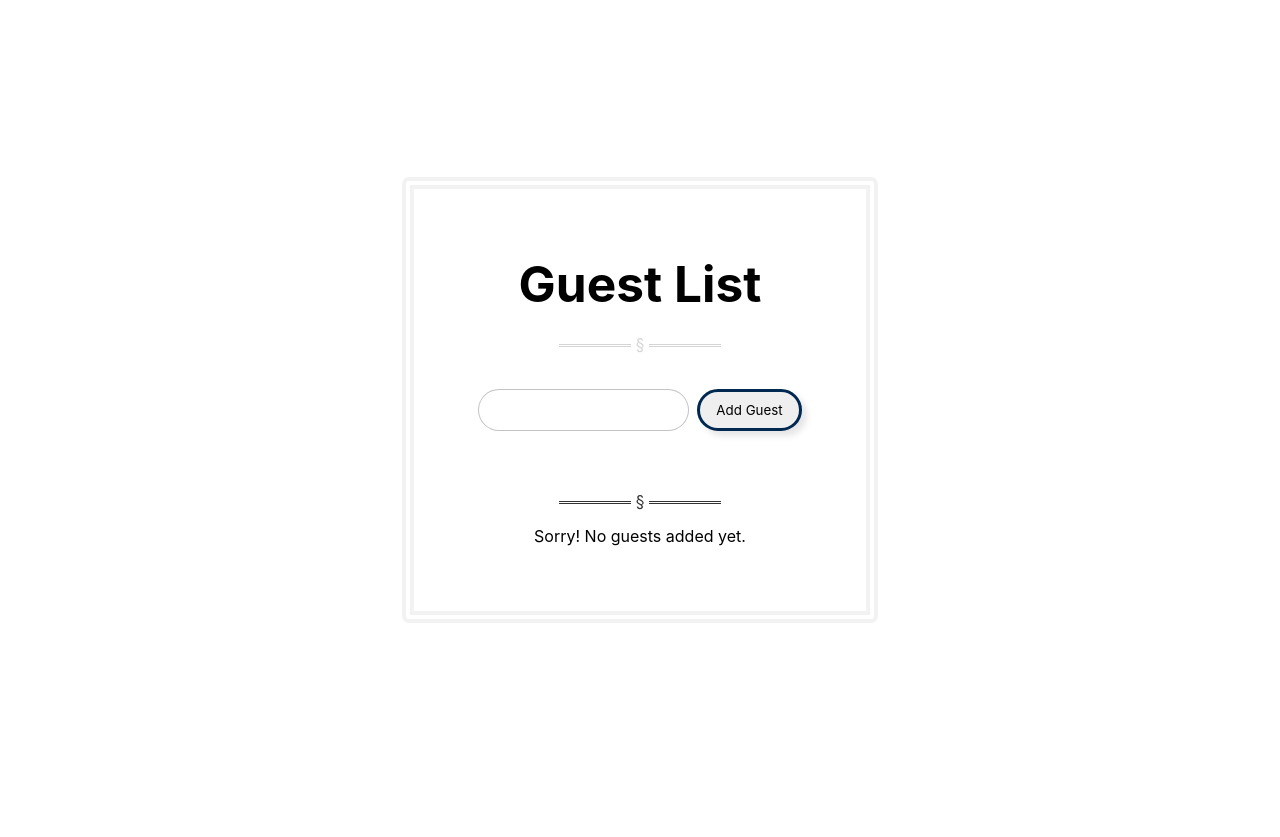
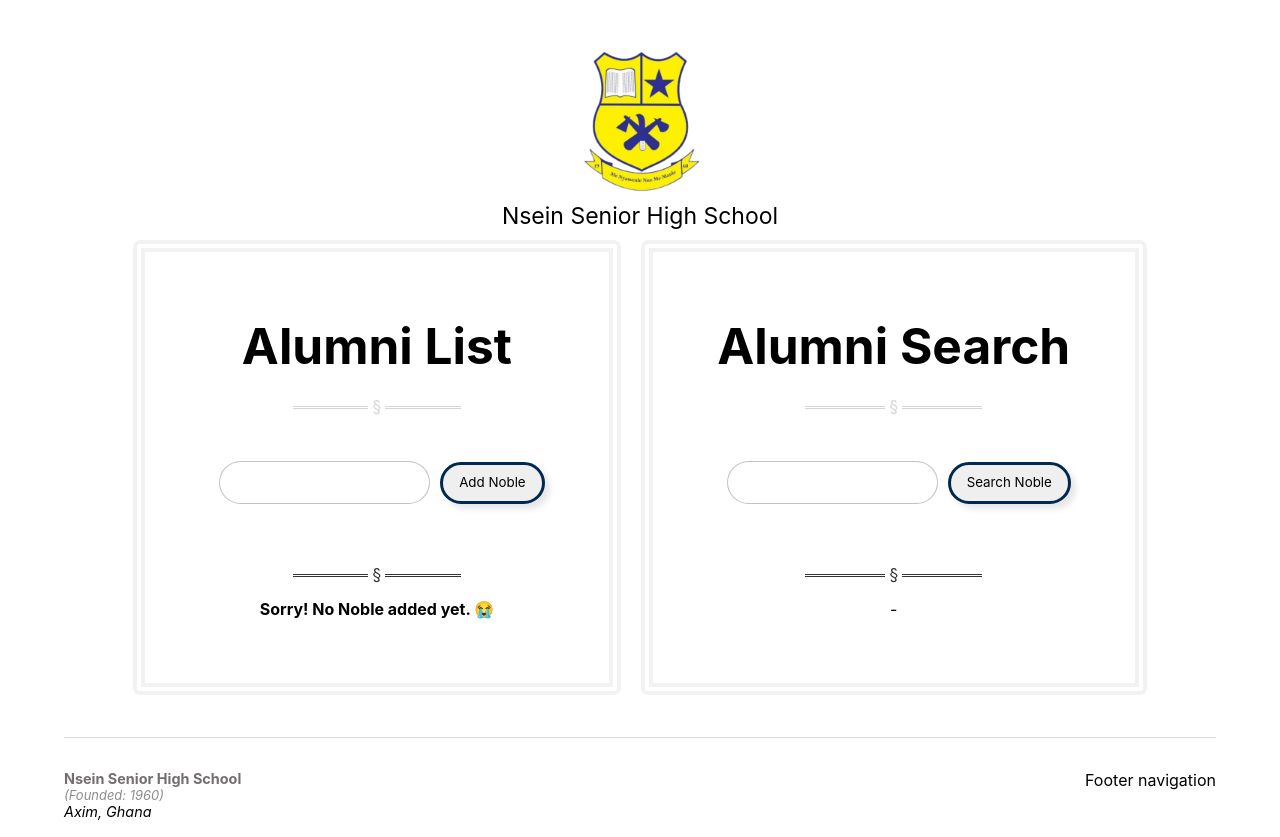
Before and after one commit to paakay/tsreact, a React (Create React App) app: page / in a window 1280 px wide. Before the commit the page ends 800 px from the top, so only its background shows below. Built offline with nearby package versions, Linux system fonts and the light colour scheme.

Commit message:
Feat: annotate object types in state

```diff
--- a/src/02-state-types/GuestList.tsx
+++ b/src/02-state-types/GuestList.tsx
@@ -5,28 +5,28 @@
 /**
  * Array Type Annotation
  *
- * Annotate useState function name with elements type in array eg: array of strings
+ * Annotate useState function name with elements' type in array eg: array of strings
  * useState<string[]>([])
  * @returns string[]
  */
 
 const GuestList: React.FC = () => {
   const [name, setName] = useState('')
-  const [guests, setGuests] = useState<string[]>([])
+  const [alumnis, setAlumnis] = useState<string[]>([])
 
   const handleClick = () => {
     setName('') // Clears input field
 
     if (name) {
       if (name) {
-        setGuests([...guests, name]) // Append guest name to guests list
+        setAlumnis([...alumnis, name]) // Append guest name to alumnis list
       }
     }
   }
 
   return (
-    <div>
-      <h2>Guest List</h2>
+    <div className={styles.container}>
+      <h2>Alumni List</h2>
 
       <hr style={{ opacity: 0.2, marginBottom: 'var(--sp-lg)' }} />
 
@@ -39,16 +39,23 @@
       />
       <button className={styles.btn} type="button" onClick={handleClick}>
         {' '}
-        Add Guest
+        Add Noble
       </button>
 
       <hr />
 
-      <ol className={styles.numberList}>
-        {guests.length !== 0
-          ? guests.map((guest, index) => <li key={index}>{guest}</li>)
-          : `Sorry! No guests added yet.`}
-      </ol>
+      {alumnis.length !== 0 ? (
+        <ol className={styles.numberList}>
+          {' '}
+          {alumnis.map((guest, index) => (
+            <li key={index}>{guest}</li>
+          ))}{' '}
+        </ol>
+      ) : (
+        <>
+          <h4>Sorry! No Noble added yet. 😭</h4>
+        </>
+      )}
     </div>
   )
 }
--- /dev/null
+++ b/src/02-state-types/UserSearch.tsx
@@ -0,0 +1,67 @@
+import { useState } from 'react'
+
+import styles from '../styles/style.module.css'
+
+const users = [
+  { name: 'Sarah Huxtable', age: 20 },
+  { name: 'Alex Cryingso', age: 20 },
+  { name: 'Michael Brumberg', age: 20 },
+  { name: 'Johnathan Antubam', age: 20 },
+  { name: 'Golda Armah', age: 20 },
+  { name: 'Sarah Empeh', age: 20 },
+  { name: 'Doris Minta', age: 20 },
+  { name: 'Abraham Aikins', age: 20 },
+]
+
+interface User {
+  name: string
+  age: number
+}
+
+/**
+ * User piece of STATE could be a string or undefined type when component is first rendered or no user is found during search.
+ *
+ * user = {name: string, age: number}
+ * @returns string | undefined
+ */
+const UserSearch: React.FC = () => {
+  const [name, setName] = useState<string>('')
+  const [user, setUser] = useState<User | undefined>()
+
+  const handleClick = () => {
+    const foundUser = users.find((user) => {
+      // return user.name.toLowerCase() === name.toLowerCase() // matches exact name
+      return user.name.toLowerCase().includes(name) // Search full text string
+    })
+
+    setUser(foundUser)
+  }
+
+  return (
+    <div className={styles.container}>
+      <h2>Alumni Search</h2>
+
+      <hr style={{ opacity: 0.2, marginBottom: 'var(--sp-lg)' }} />
+
+      <input
+        className={styles.input}
+        type="text"
+        required
+        value={name}
+        onChange={(e) => setName(e.target.value)}
+      />
+      <button className={styles.btn} type="button" onClick={handleClick}>
+        {' '}
+        Search Noble
+      </button>
+
+      <hr />
+
+      <div>
+        {user && user.name} - {user && user.age}
+      </div>
+    </div>
+  )
+}
+
+export default UserSearch
--- a/src/index.tsx
+++ b/src/index.tsx
@@ -1,12 +1,38 @@
 import ReactDOM from 'react-dom'
-import GuestList from './02-state-types/GuestList'
 
 import styles from './styles/style.module.css'
+import Logo from './images/nsein-senior-high-school-logo-400x400.png'
+
+import GuestList from './02-state-types/GuestList'
+import UserSearch from './02-state-types/UserSearch'
 
 const App = () => {
   return (
-    <div className={styles.container}>
-      <GuestList />
+    <div className={styles.wrapper}>
+      <div className={styles.logo}>
+        <img
+          src={Logo}
+          alt="Nsein Senior High School logo"
+          width="200"
+          height="200"
+        />
+        <p className="logo">Nsein Senior High School</p>
+      </div>
+      <section className={styles.section}>
+        <GuestList />
+        <UserSearch />
+      </section>
+      <footer>
+        <div className={styles.copyright}>
+          <h4>Nsein Senior High School</h4>
+          <p className={styles.mutedSmall}>(Founded: 1960)</p>
+
+          <address>
+            <p>Axim, Ghana</p>
+          </address>
+        </div>
+        <div className="footerNav">Footer navigation</div>
+      </footer>
     </div>
   )
 }
--- a/src/styles/style.module.css
+++ b/src/styles/style.module.css
@@ -19,6 +19,8 @@
   --sp-md: 2em;
   --sp-lg: 4rem;
   --sp-xlg: 8rem;
+
+  --muted: rgba(0, 0, 0, 0.35);
 }
 
 *,
@@ -41,11 +43,6 @@
   font-family: var(--font);
   font-size: 1.6rem;
   height: 100vh;
-
-  display: flex;
-  flex-direction: column;
-  justify-content: center;
-  align-items: center;
 }
 
 /* Spacing */
@@ -98,13 +95,48 @@
   padding-top: var(--sp-sm);
 }
 
+.mutedSmall {
+  font-size: 0.9em;
+  color: rgba(0, 0, 0, 0.45);
+  font-style: italic;
+}
+
+.wrapper {
+  display: grid;
+  grid-template-rows: auto 1fr auto;
+  justify-items: center;
+  align-items: center;
+  width: 90vw;
+  margin: 0 auto;
+  height: 100vh;
+}
+header {
+}
+
+.logo {
+  margin-top: var(--sp-md);
+  text-align: center;
+  font-size: 2.3rem;
+}
+
+.logo img {
+  width: 15rem;
+  height: 15rem;
+}
+
+.section {
+  display: flex;
+  justify-content: center;
+}
+
 .container {
   border: 12px double var(--clr-black-3);
   border-radius: 7px;
   max-width: 102.4rem;
   overflow: hidden;
-  padding: 6.44rem;
+  padding: 6.44rem 5vw;
   text-align: center;
+  margin: var(--sp-sm);
 }
 
 h2 {
@@ -112,14 +144,19 @@
   margin-bottom: 1.5rem;
 }
 
+h4 {
+  transition: all 0.53s ease-in-out;
+}
+
 .input {
   border-radius: 50rem;
   border: 1px solid var(--clr-black-1);
-  margin-right: 0.8rem;
-  margin-bottom: --mb-md;
+  /* margin-right: 0.8rem; */
+  margin: var(--sp-sm);
   outline: none;
   padding: 0.95em 1.2em;
   transition: all 0.3s ease-in;
+  display: inline-block;
 }
 
 .input:hover,
@@ -177,8 +214,29 @@
 
 .numberList {
   text-align: left;
+  transition: all 0.53s ease-in-out;
 
   display: flex;
   align-items: center;
   flex-direction: column;
 }
+
+footer {
+  display: flex;
+  justify-content: space-between;
+  min-height: 10rem;
+  margin-top: var(--sp-md);
+  padding-top: var(--sp-md);
+  border-top: 1px solid rgba(0, 0, 0, 0.15);
+  width: 100%;
+}
+
+.copyright {
+  font-size: 0.9em;
+  display: flex;
+  flex-direction: column;
+}
+
+.copyright h4 {
+  color: rgb(116, 111, 111);
+}
```
Also changed, not shown: src/images/nsein-senior-high-school-logo-400x400.png (added).
